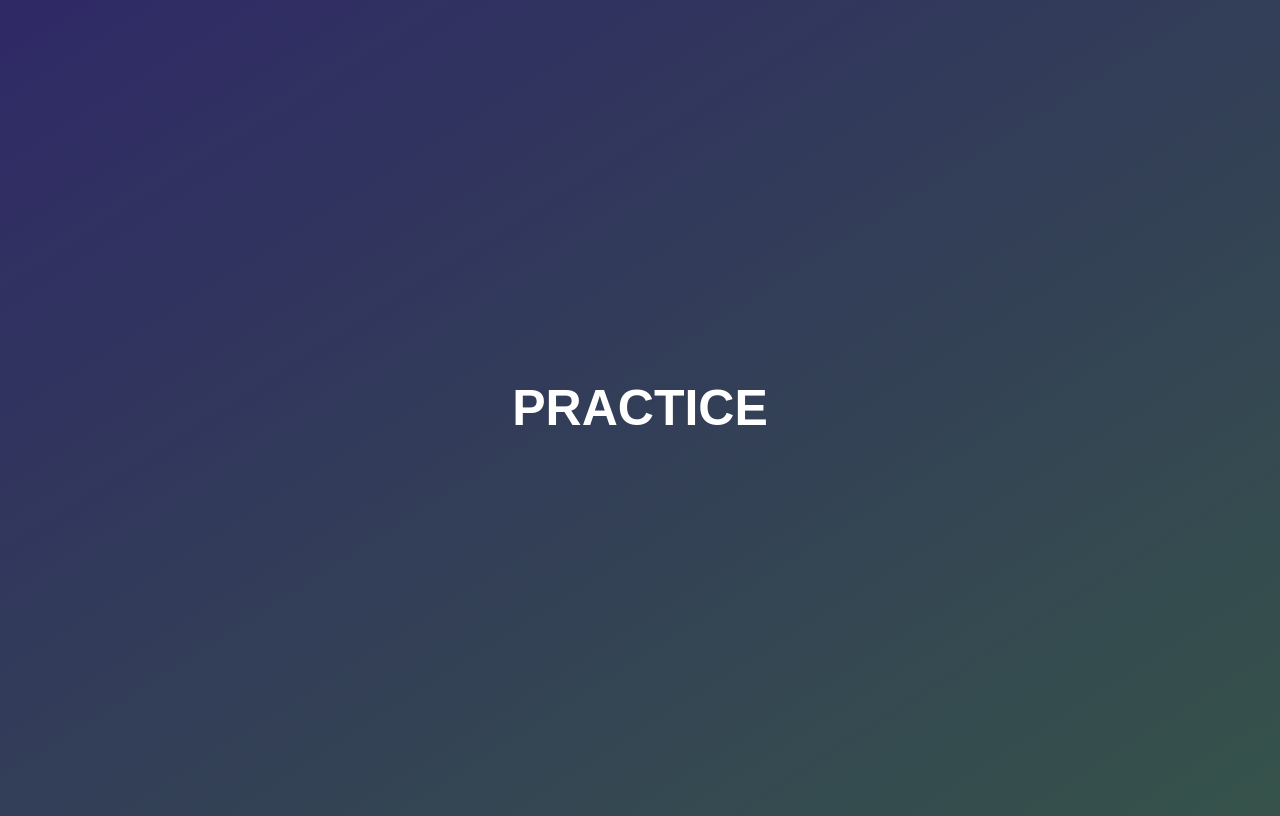
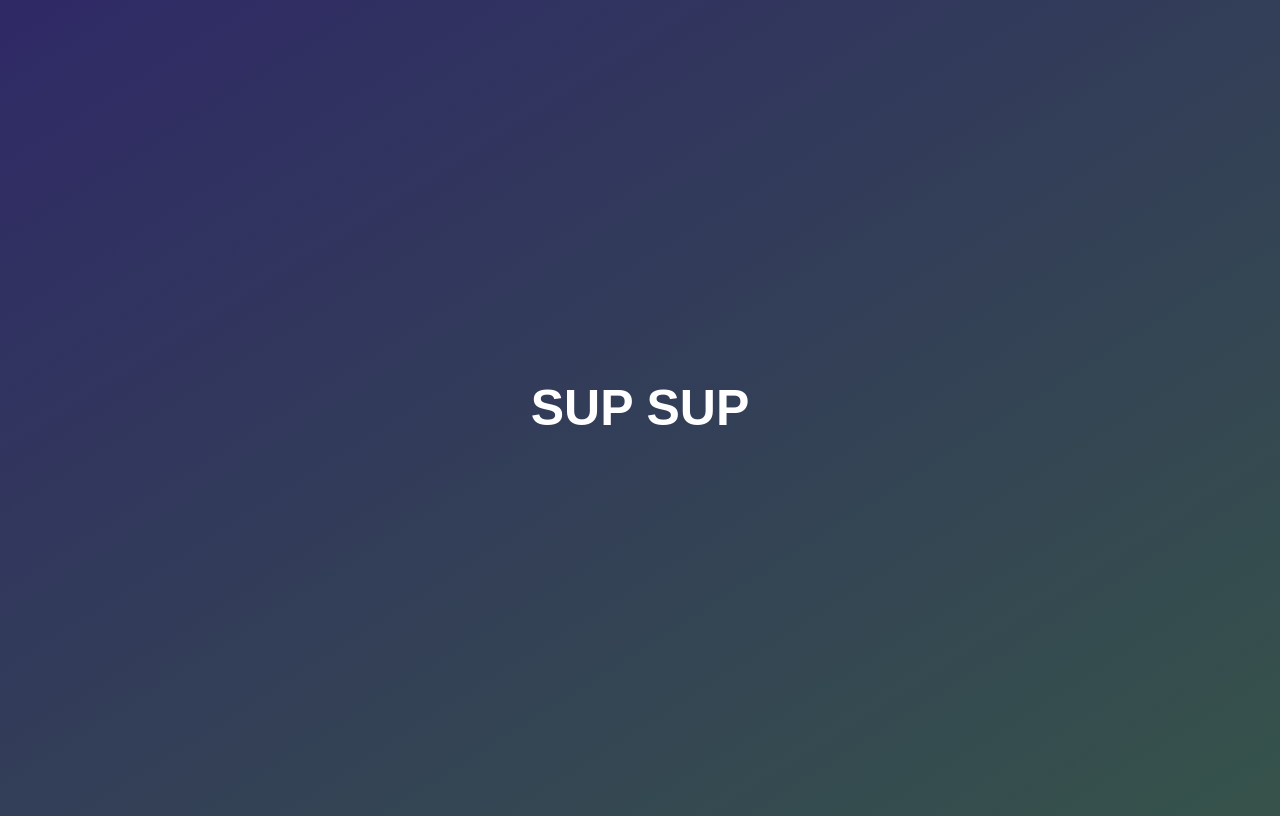
Before and after one commit to EjMat8/rand-code, a website built with Parcel: page index.html in a window 1280 px wide. Built offline with nearby package versions, Linux system fonts and the light colour scheme.

Commit message:
text edit

```diff
--- a/index.html
+++ b/index.html
@@ -4,7 +4,7 @@
     <meta charset="UTF-8" />
     <meta name="viewport" content="width=device-width, initial-scale=1.0" />
     <meta http-equiv="X-UA-Compatible" content="ie=edge" />
-    <title>WASSAH</title>
+    <title>SUP SUP</title>
     <style>
       body {
         height: 100vh;
@@ -25,6 +25,6 @@
     <script defer src="script.js"></script>
   </head>
   <body>
-    <h1>PRACTICE</h1>
+    <h1>SUP SUP</h1>
   </body>
 </html>
```
